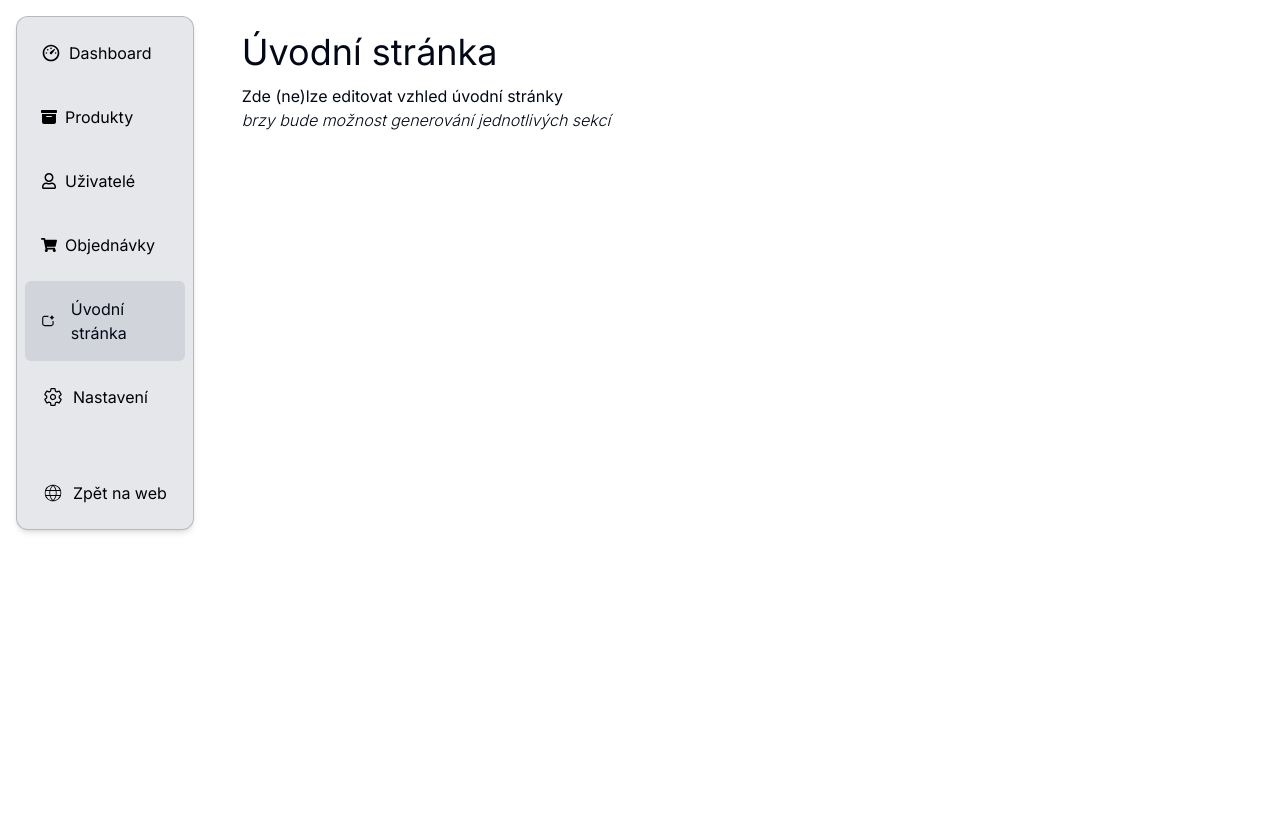
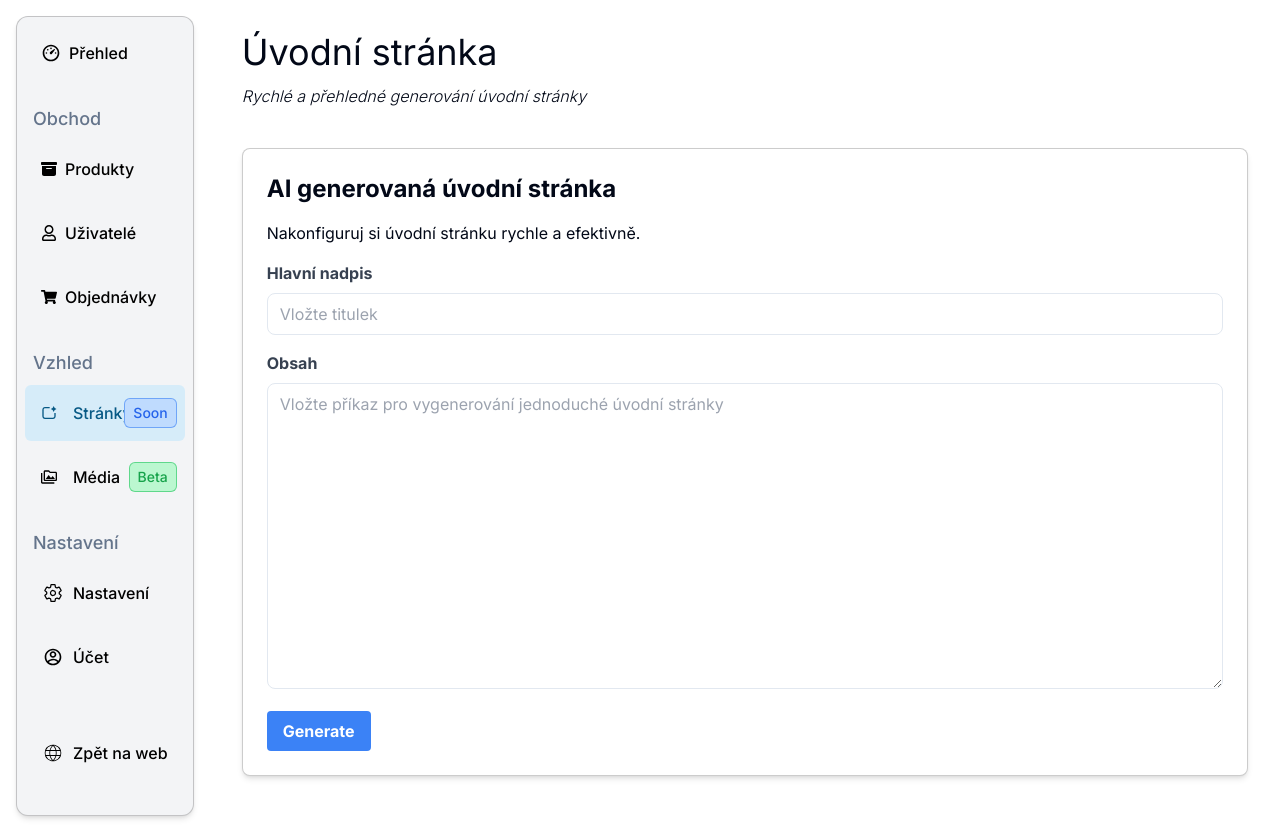
Before and after one commit to OndrejLosensky/code-commerce, a Next.js app: page /admin/uvodni-stranka in a window 1280 px wide. Before the commit the page ends 800 px from the top, so only its background shows below. Built offline with nearby package versions, Linux system fonts and the light colour scheme.

Commit message:
new pages + Sidebar UI

```diff
--- a/app/admin/layout.tsx
+++ b/app/admin/layout.tsx
@@ -6,6 +6,8 @@ import { RiDashboard3Line } from "react-icons/ri";
 import { IoSettingsOutline } from "react-icons/io5";
 import { CiGlobe } from "react-icons/ci";
 import { RiAiGenerate } from "react-icons/ri";
+import { MdOutlinePermMedia } from "react-icons/md";
+import { RiAccountCircleLine } from "react-icons/ri";
 
 
 export const dynamic = "force-dynamic"
@@ -18,13 +20,22 @@ export default function AdminDashboardLayout ( { children } : Readonly<{children
             <Navigation>
                 <section className="flex flex-col justify-between">
                     <div>
-                        <NavigationLink href="/admin"> <RiDashboard3Line className="w-5 h-5"/>  <span className="hidden lg:flex">Dashboard </span></NavigationLink>
+                        <NavigationLink href="/admin"> <RiDashboard3Line className="w-5 h-5"/>  <span className="hidden lg:flex">Přehled </span></NavigationLink>
+
+                        <h2 className="pl-4 pt-4 font-medium text-lg text-muted-foreground"> Obchod </h2>
                         <NavigationLink href="/admin/produkty"> <FaBoxArchive className="w-4 h-4"/>  <span className="hidden lg:flex">Produkty</span> </NavigationLink>
                         <NavigationLink href="/admin/uzivatele"> <FaRegUser className="w-4 h-4"/>  <span className="hidden lg:flex">Uživatelé </span></NavigationLink>
                         <NavigationLink href="/admin/objednavky"> <FaShoppingCart className="w-4 h-4"/> <span className="hidden lg:flex"> Objednávky</span> </NavigationLink>
-                        <NavigationLink href="/admin/uvodni-stranka"><RiAiGenerate className="w-4 h-4" /> <span className="hidden lg:flex"></span> Úvodní stránka </NavigationLink>
+
+                        <h2 className="pl-4 pt-4 font-medium text-lg text-muted-foreground"> Vzhled </h2>
+                        <NavigationLink href="/admin/uvodni-stranka"><RiAiGenerate className="w-4 h-4" /> <span className="hidden lg:flex"></span> Stránky  <span className="absolute right-2 bg-blue-200 border border-blue-500/60 text-blue-600 px-2 py-1 text-sm rounded-md"> Soon </span> </NavigationLink>
+                        <NavigationLink href="/admin/media"><MdOutlinePermMedia className="w-4 h-4" /> <span className="hidden lg:flex"></span> Média  <span className="absolute right-2 bg-green-200 border border-green-500/60 text-green-600 px-2 py-1 text-sm rounded-md"> Beta </span> </NavigationLink>
+
+                        <h2 className="pl-4 pt-4 font-medium text-lg text-muted-foreground"> Nastavení </h2>
                         <NavigationLink href="/admin/nastaveni"><IoSettingsOutline className="w-6 h-5"/> <span className="hidden lg:flex">Nastavení</span></NavigationLink>
+                        <NavigationLink href="/admin/ucet"><RiAccountCircleLine className="w-6 h-5"/> <span className="hidden lg:flex">Účet</span></NavigationLink>
                         <br />
+
                         <NavigationLink href="/">  <CiGlobe className="w-6 h-5"/> <span className="hidden lg:flex">Zpět na web</span> </NavigationLink>
                     </div>
                 </section>
--- /dev/null
+++ b/app/admin/media/page.tsx
@@ -0,0 +1,45 @@
+import db from "@/db/db";
+import { PageHeader } from "../_components/admin-page-nav";
+import { Dice1 } from "lucide-react";
+import Image from "next/image";
+
+export default function MediaPage() {
+    return (
+        <div className="container mx-auto p-4">
+            <PageHeader> Média </PageHeader>
+            <p className="font-light italic pb-4"> Zde se nachází přehledný seznam všech obrázků a souborů od produktů </p>
+            <MediaGallery />
+        </div>
+    );
+}
+
+async function MediaGallery() {
+    const files = await db.produkt.findMany({
+        select: {
+            id: true,
+            imagePath: true,
+            filePath: true,
+            name: true
+        },
+        orderBy: { id: "desc" }
+    });
+
+    if (files.length === 0) return <p className="pt-2 w-full border-t mt-2"> Nenašel jsem žádné soubory ani obrázky, pravděpodobně nemáš vytvořený žádný produkt </p>;
+
+    return (
+        <div className="grid grid-cols-1 sm:grid-cols-2 md:grid-cols-3 lg:grid-cols-4 gap-6">
+            {files.map((file) => (
+                <div className="space-y-2" key={file.id}>
+                    {file.imagePath ? (
+                        <Image src={file.imagePath} width={300} height={200} className="object-cover w-full h-48 rounded-lg" alt={file.name} />
+                    ) : (
+                        <div className="flex items-center justify-center w-full h-48 bg-gray-200 rounded-lg">
+                            <Dice1 className="w-16 h-16 text-gray-400" />
+                        </div>
+                    )}
+                    <p className="text-center text-sm font-medium">{file.name}</p>
+                </div>
+            ))}
+        </div>
+    );
+}
--- a/app/admin/nastaveni/page.tsx
+++ b/app/admin/nastaveni/page.tsx
@@ -1,5 +1,9 @@
+import { PageHeader } from "../_components/admin-page-nav";
+
 export default function SettingsAdminPage () {
     return (
-        <div> Zde (ne)lze nastavovat fungování aplikace</div>
+        <div>
+            <PageHeader> Nastavení aplikace </PageHeader>
+        </div>
     )
 }
--- /dev/null
+++ b/app/admin/ucet/page.tsx
@@ -0,0 +1,7 @@
+import { PageHeader } from "../_components/admin-page-nav";
+
+export default function AccountPage(){
+    return (
+        <PageHeader> Účet </PageHeader>
+    )
+}
--- a/app/admin/uvodni-stranka/page.tsx
+++ b/app/admin/uvodni-stranka/page.tsx
@@ -1,11 +1,61 @@
+"use client"
+
+import React, { useState } from 'react';
 import { PageHeader } from "../_components/admin-page-nav";
 
-export default function LandingPage(){
+export default function LandingPage() {
+    const [title, setTitle] = useState('');
+    const [content, setContent] = useState('');
+    const [generatedContent, setGeneratedContent] = useState('');
+
+    const handleGenerate = () => {
+        // Simulate content generation
+        setGeneratedContent(`Generated Content: ${content}`);
+    };
+
     return (
         <>
-            <PageHeader> Úvodní stránka </PageHeader>
-            <p> Zde (ne)lze editovat vzhled úvodní stránky </p>
-            <p className="font-light italic"> brzy bude možnost generování jednotlivých sekcí </p>
+            <PageHeader>Úvodní stránka</PageHeader>
+            <p className="font-light italic pb-4"> Rychlé a přehledné generování úvodní stránky</p>
+
+            <div className="mx-auto mt-6">
+                <div className="bg-white shadow-md border border-black/20 rounded-lg p-6 mb-6">
+                    <h2 className="text-2xl font-bold mb-4">AI generovaná úvodní stránka</h2>
+                    <p className="mb-4">Nakonfiguruj si úvodní stránku rychle a efektivně.</p>
+                    <div className="mb-4">
+                        <label className="block text-gray-700 font-bold mb-2">Hlavní nadpis</label>
+                        <input
+                            type="text"
+                            value={title}
+                            onChange={(e) => setTitle(e.target.value)}
+                            className="w-full px-3 py-2 border rounded-lg focus:outline-none focus:shadow-outline"
+                            placeholder="Vložte titulek"
+                        />
+                    </div>
+                    <div className="mb-4">
+                        <label className="block text-gray-700 font-bold mb-2">Obsah</label>
+                        <textarea
+                            value={content}
+                            onChange={(e) => setContent(e.target.value)}
+                            rows={12}
+                            className="w-full px-3 py-2 border rounded-lg focus:outline-none focus:shadow-outline"
+                            placeholder="Vložte příkaz pro vygenerování jednoduché úvodní stránky"
+                        />
+                    </div>
+                    <button
+                        onClick={handleGenerate}
+                        className="bg-blue-500 hover:bg-blue-700 text-white font-bold py-2 px-4 rounded focus:outline-none focus:shadow-outline"
+                    >
+                        Generate
+                    </button>
+                </div>
+                {generatedContent && (
+                    <div className="bg-gray-100 p-6 rounded-lg shadow-md">
+                        <h3 className="text-xl font-bold mb-4">Preview:</h3>
+                        <div className="font-light italic">{generatedContent}</div>
+                    </div>
+                )}
+            </div>
         </>
-    )
+    );
 }
--- a/components/navigation/nav.tsx
+++ b/components/navigation/nav.tsx
@@ -10,7 +10,7 @@ import { cn } from "@/lib/utils";
 
 export function Navigation({ children }: { children: ReactNode}) {
   return (
-    <nav className="m-4 bg-gray-200 max-h-screen text-black rounded-xl shadow-md border border-black/20 flex flex-col w-16 lg:w-[15%] justify-between">
+    <nav className="m-4 bg-gray-100 max-h-screen text-black rounded-xl shadow-md border border-black/20 flex flex-col w-16 lg:w-[15%] justify-between">
       <div>
         {children}
       </div>
@@ -24,8 +24,8 @@ export function NavigationLink(props: Omit<ComponentProps<typeof Link>, "classNa
     <Link
       {...props}
       className={cn(
-        "p-4 flex flex-col lg:flex-row gap-y-2 m-2 rounded-md lg:gap-x-2 items-center hover:bg-secondary duration-300 hover:text-secondary-foreground focus-visible:bg-secondary focus-visible:text-secondary-foreground",
-        pathname === props.href && "bg-gray-300 text-foreground"
+        "relative p-4 flex font-medium flex-col lg:flex-row gap-y-2 m-2 rounded-md lg:gap-x-2 items-center hover:bg-sky-200 duration-300 hover:text-sky-900 focus-visible:bg-secondary focus-visible:text-secondary-foreground",
+        pathname === props.href && "bg-sky-200/50 text-sky-800"
       )}
     >
       {props.children}
--- a/package.json
+++ b/package.json
@@ -21,8 +21,8 @@
     "framer-motion": "^11.2.11",
     "lucide-react": "^0.396.0",
     "next": "^14.2.4",
-    "react": "^18",
-    "react-dom": "^18",
+    "react": "^18.3.1",
+    "react-dom": "^18.3.1",
     "react-email": "^2.1.5",
     "react-icons": "^5.2.1",
     "resend": "^3.4.0",
```
Also changed, not shown: 1 other file (tests, documents, lock files or other folders).
